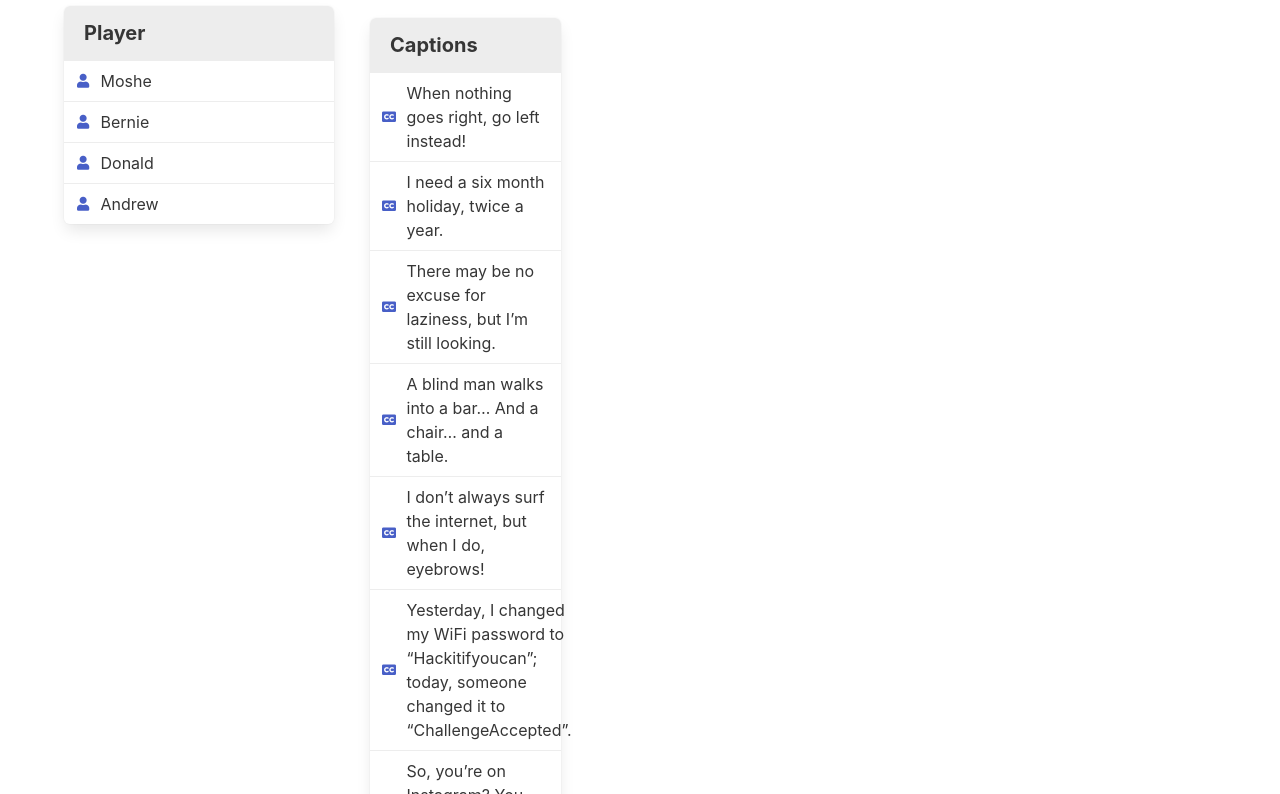
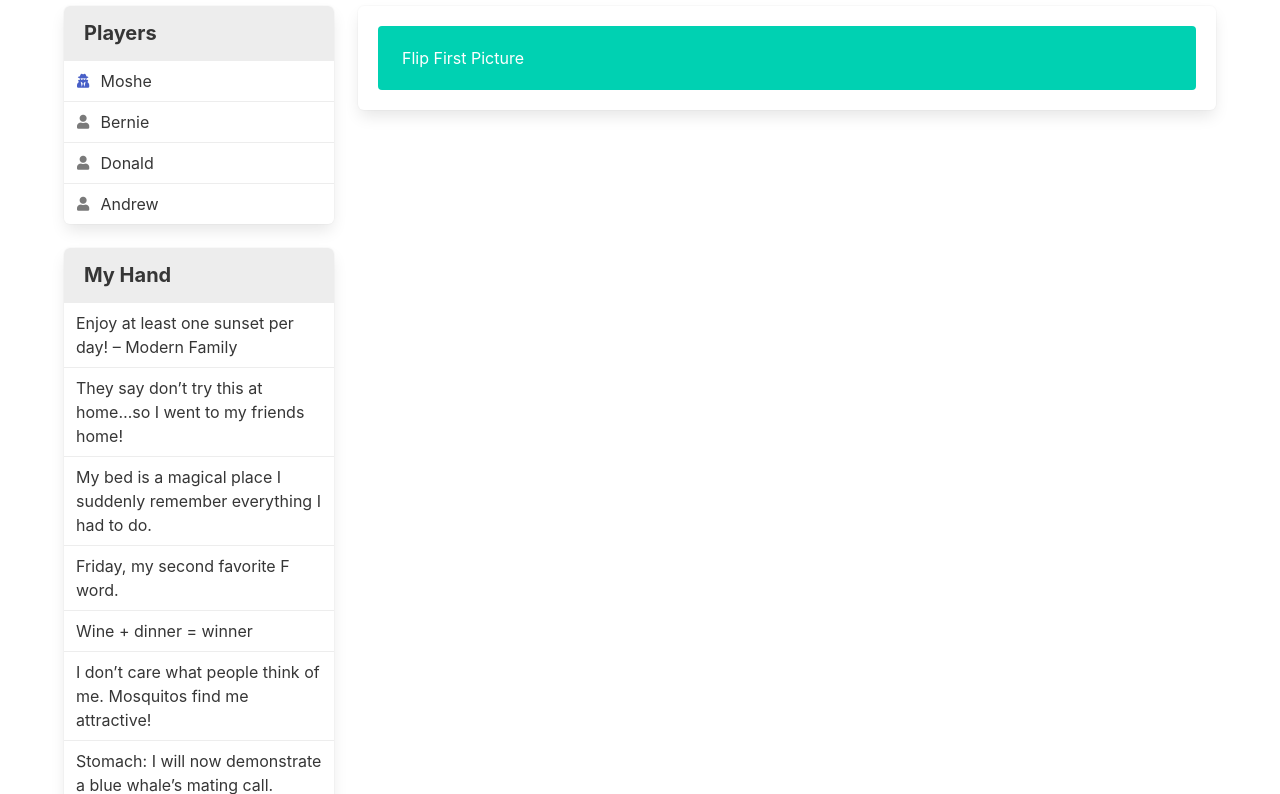
Before and after one commit to jobjob567/WhatDoYouMeme, a Vue app in the folder client/: page /game in a window 1280 px wide. Shown: the part 186-980 px from the top of the page. Built offline with nearby package versions, Linux system fonts and the light colour scheme.

Commit message:
catchup in class

```diff
--- a/client/src/main.js
+++ b/client/src/main.js
@@ -2,8 +2,7 @@ import Vue from 'vue';
 import App from './App.vue';
 import router from './router';
 import '@fortawesome/fontawesome-free/css/all.css';
-import 'bulma/css/bulma.css'
-
+import 'bulma/css/bulma.css';
 
 Vue.config.productionTip = false;
 
--- /dev/null
+++ b/client/src/models/Captions.js
@@ -0,0 +1,30 @@
+export default ["Enjoy at least one sunset per day! – Modern Family"
+, "They say don’t try this at home…so I went to my friends home!"
+, "My bed is a magical place I suddenly remember everything I had to do."
+, "Friday, my second favorite F word."
+, "Wine + dinner = winner"
+, "I don’t care what people think of me. Mosquitos find me attractive!"
+, "Stomach: I will now demonstrate a blue whale’s mating call."
+, "If there would be an award for being lazy, I would send someone to pick it up for me."
+, "They say: Do what you love and the money will come to you. Just ordered pizza, now I am waiting…"
+, "For me, math class is like watching a foreign movie without subtitles."
+, "Maybe if we tell people the brain is an app, they will start using it."
+, "When nothing goes right, go left."
+, "A cop pulled me over and told me “Papers”, so I said “Scissors, I win!” and drove off."
+, "Mom: Why is everything on the floor? Me: Gravity!"
+, "Sure, I do marathons. On Netflix."
+, "Did it for the memories – totally worth it!"
+, "I followed a diet but it didn’t follow me back, so I unfollowed it."
+, "When Jessica Biel becomes pregnant, I hope she names her child 'Mo'."
+, "Dear sleep: thanks for trying, but you can’t beat surfing the net."
+, "I don’t think inside the box and I don’t think outside the box… I don’t even know where the box is."
+, "Do I run? Yes… Out of time, patients and money."
+, "There’s no 'we' in fries"
+, "Lies I tell myself: Just one more cookie. Just one more movie. Just one more minute. Yet…I wouldn’t call them lies!"
+, "I like hashtags, because they look like waffles."
+, "ETC. End of Thinking Capacity."
+, "Be a cupcake in a world of muffins"
+, "I know the voices in my head aren’t real….. but sometimes their ideas are just absolutely awesome!"
+, "Today is a good day for cake."
+, "Going to bed early. Not going to a party. Not leaving my house. My childhood punishments has become my adult goals."
+];
--- a/client/src/models/Game.js
+++ b/client/src/models/Game.js
@@ -1,11 +1,28 @@
+import Caption_Deck from "./Captions";
+
 export const Game_Server = {
     Players: [],
-    Picture_Deck: [],
-    Caption_Deck: [],
+    Picture_Deck: [
+        "http://www.dailyhaha.com/_pics/prepared-to-slice-onions.jpg",
+        "http://www.dailyhaha.com/_pics/no-parking-here-guys.jpg",
+        "http://www.dailyhaha.com/_pics/best-parking-spot.jpg",
+        "http://www.dailyhaha.com/_pics/a-good-selling-point.jpg",
+    ],
+    Caption_Deck,
+    Top_Of_Picture_Deck: 0,
+    Top_Of_Caption_Deck: 0,
+
     Dealer: -1,
     Captions_In_Play: [], // strings
     Picture_In_Play: "",
-    Caption_Chosen: -1
+    Caption_Chosen: -1,
+    Get_Hand(amount = 7){
+        this.Top_Of_Caption_Deck += amount;
+        return this.Caption_Deck.slice(this.Top_Of_Caption_Deck - amount, this.Top_Of_Caption_Deck)
+    },
+    Get_Next_Picture(){
+        return this.Picture_Deck[this.Top_Of_Picture_Deck++];
+    }
 }
 
 export const Game_Client = {
@@ -15,26 +32,15 @@ export const Game_Client = {
         { name: "Donald", points: 0 },
         { name: "Andrew", points: 0 },
     ],
-    Dealer: -1,
-    Captions_In_Play: [
-            {quote:"When nothing goes right, go left instead!"},
-            {quote:"I need a six month holiday, twice a year."},
-            {quote:"There may be no excuse for laziness, but I’m still looking."},
-            {quote:"A blind man walks into a bar… And a chair… and a table."},
-            {quote:"I don’t always surf the internet, but when I do, eyebrows!"},
-            {quote:"Yesterday, I changed my WiFi password to “Hackitifyoucan”; today, someone changed it to “ChallengeAccepted”."},
-            {quote:"So, you’re on Instagram? You must be an amazing photographer."},
-            {quote:"Real men don’t take selfies."},
-            {quote:"I haven’t done this in a while so excuse me."},
-            {quote:"I know I’m lucky that I’m so cute."},
-            {quote:"Onions make me sad. A lot of people don’t realize that."},
-            {quote:"I’m your worst nightmare."},
-    ], // strings
+    Dealer: 0,
+    Captions_In_Play: [], // strings
     Picture_In_Play: "",
     Caption_Chosen: -1
 }
 
-export var My_Captions = [];
+export var My_Captions = [
+
+];
 
 export class Player {
     name;
--- a/client/src/views/Game.vue
+++ b/client/src/views/Game.vue
@@ -9,32 +9,34 @@
 
             <ul class="panel">
                 <p class="panel-heading">
-                    Player
+                    Players
                 </p>
-                <li v-for="(p, i) in game.Players " :key="i" class="panel-block is-active">
+                <li v-for="(p, i) in game.Players " :key="i"
+                    class="panel-block" :class="{ 'is-active': i == game.Dealer }">
                     <span class="panel-icon">
-                    <i class="fas fa-user" aria-hidden="true"></i>
+                    <i class="fas" :class=" i == game.Dealer ? 'fa-user-secret' : 'fa-user' " aria-hidden="true"></i>
                     </span>
                     {{p.name}}
                 </li>
             </ul>
 
-        </div>
-          <div class="column">
-              <div class="column is-one-quarter">
-
             <ul class="panel">
                 <p class="panel-heading">
-                      Captions
+                    My Hand
                 </p>
-                  <li v-for="(p, i) in game.Captions_In_Play " :key="i" class="panel-block is-active">
-                      <span class="panel-icon">
-                      <i class="fas fa-closed-captioning" aria-hidden="true"></i>
-                      </span>
-                      {{p.quote}}
+                <li v-for="(c, i) in My_Captions " :key="i" class="panel-block is-active">
+                    {{c}}
                 </li>
             </ul>
 
+        </div>
+        <div class="column">
+            <div class="box is-clickable" @click="pictureClicked">
+                <img    alt="Current Picture in Play" class="image is-fullwidth"
+                        :src="game.Picture_In_Play" v-if="game.Picture_In_Play"  />
+                <div class="notification is-primary" v-else>
+                    Flip First Picture
+                </div>
             </div>
         </div>
     </div>
@@ -43,13 +45,26 @@
 </template>
 
 <script>
-import { Game_Client, My_Captions } from "../models/Game";
+import { Game_Client, Game_Server, My_Captions } from "../models/Game";
 export default {
     data: ()=> ({
-        game: Game_Client
-    })
+        game: Game_Client,
+        My_Captions
+    }),
+    created(){
+        this.My_Captions = Game_Server.Get_Hand();
+    },
+    methods: {
+        pictureClicked(){
+            this.game.Picture_In_Play = Game_Server.Get_Next_Picture();
+            this.game.Dealer ++;
+        }
+    }
 }
 </script>
 
 <style>
+    .is-clickable {
+        cursor: pointer;
+    }
 </style>
```
Lines whose indentation alone changed are shown as unchanged.
